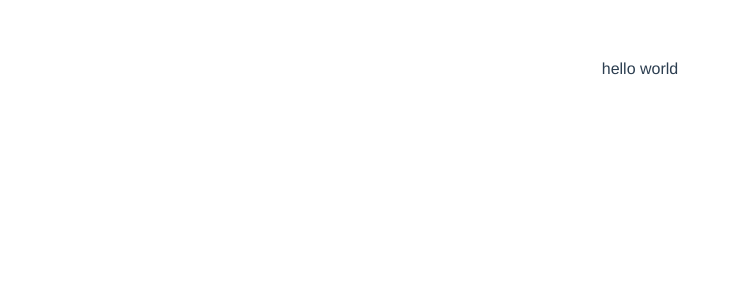
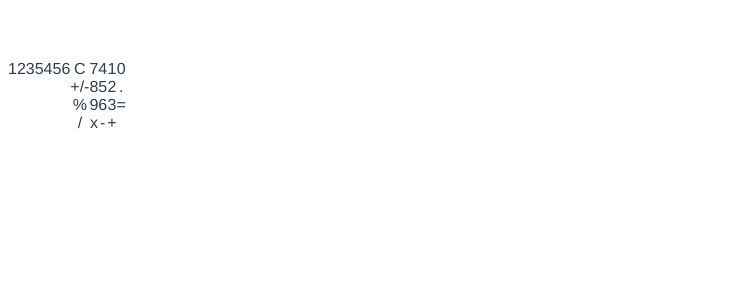
Before and after one commit to christinbartz/Calculator-in-Vue.js, a Vue app: page / in a window 1280 px wide. Shown: the top 300 px of the page, without its empty margins (0-732 px from the left). Built offline with nearby package versions, Linux system fonts and the light colour scheme.

Commit message:
html setup

```diff
--- a/package.json
+++ b/package.json
@@ -30,6 +30,7 @@
     "friendly-errors-webpack-plugin": "^1.6.1",
     "html-webpack-plugin": "^2.30.1",
     "node-notifier": "^5.1.2",
+    "node-sass": "^4.9.3",
     "optimize-css-assets-webpack-plugin": "^3.2.0",
     "ora": "^1.2.0",
     "portfinder": "^1.0.13",
@@ -37,8 +38,10 @@
     "postcss-loader": "^2.0.8",
     "postcss-url": "^7.2.1",
     "rimraf": "^2.6.0",
+    "sass-loader": "^7.1.0",
     "semver": "^5.3.0",
     "shelljs": "^0.7.6",
+    "style-loader": "^0.23.1",
     "uglifyjs-webpack-plugin": "^1.1.1",
     "url-loader": "^0.5.8",
     "vue-loader": "^13.3.0",
--- a/src/components/CalcUI.vue
+++ b/src/components/CalcUI.vue
@@ -1,6 +1,35 @@
 <template>
-  <div>
-    hello world
+  <div class="calc">
+    <div class="calc__row calc__display">1235456</div>
+    <div class="calc__row">
+      <div id="" class="calc__btn calc__btn--">C</div>
+      <div id="" class="calc__btn calc__btn--">+/-</div>
+      <div id="" class="calc__btn calc__btn--">%</div>
+      <div id="" class="calc__btn calc__btn--">/</div>
+    </div>
+    <div class="calc__row">
+      <div id="" class="calc__btn calc__btn--num">7</div>
+      <div id="" class="calc__btn calc__btn--num">8</div>
+      <div id="" class="calc__btn calc__btn--num">9</div>
+      <div id="" class="calc__btn calc__btn--operator">x</div>
+    </div>
+    <div class="calc__row">
+      <div id="" class="calc__btn calc__btn--num">4</div>
+      <div id="" class="calc__btn calc__btn--num">5</div>
+      <div id="" class="calc__btn calc__btn--num">6</div>
+      <div id="" class="calc__btn calc__btn--operator">-</div>
+    </div>
+    <div class="calc__row">
+      <div id="" class="calc__btn calc__btn--num">1</div>
+      <div id="" class="calc__btn calc__btn--num">2</div>
+      <div id="" class="calc__btn calc__btn--num">3</div>
+      <div id="" class="calc__btn calc__btn--operator">+</div>
+    </div>
+    <div class="calc__row">
+      <div id="" class="calc__btn calc__btn--num">0</div>
+      <div id="" class="calc__btn calc__btn--num">.</div>
+      <div id="" class="calc__btn calc__btn--operator">=</div>
+    </div>
   </div>
 </template>
 
@@ -11,6 +40,13 @@ export default {
 }
 </script>
 
-<style>
-
+<style lang="scss">
+.calc {
+  display: flex;
+  width: 464px;
+  height: 640px;
+  &__row {
+    flex-direction: row;
+  }
+}
 </style>
```
Also changed, not shown: 1 other file (tests, documents, lock files or other folders).
